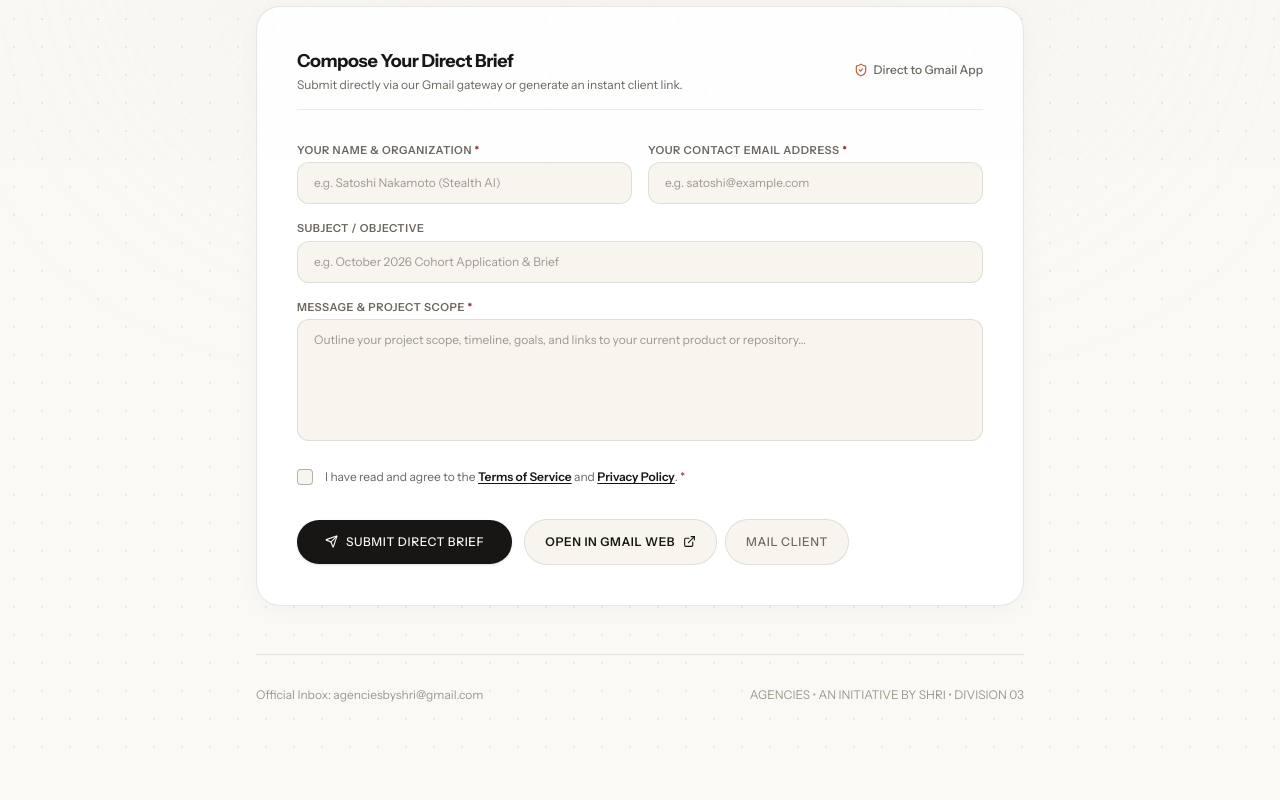
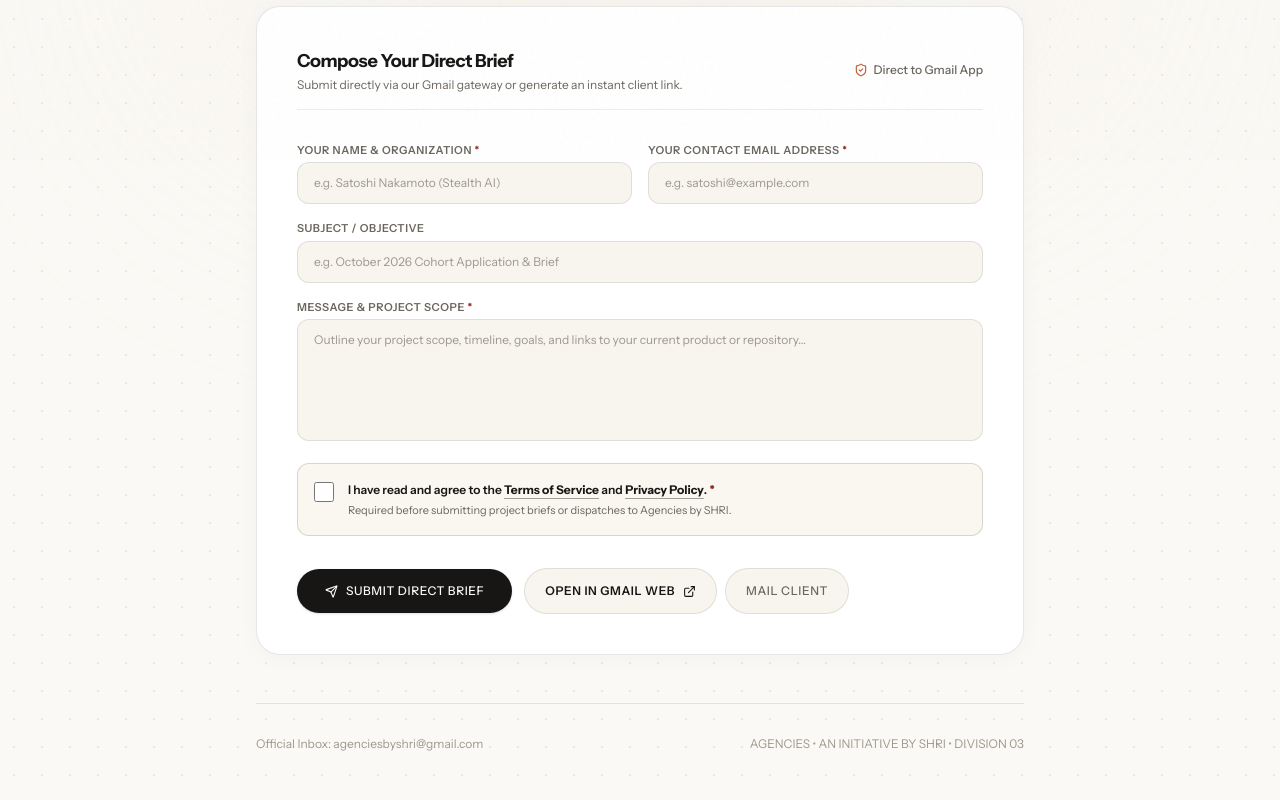
Before and after one commit to anayrajtiwari/agencies, a Next.js app: page /contact in a window 1280 px wide. Shown: the part 639-1439 px from the top of the page. Before the commit the page ends 1390 px from the top, so only its background shows below. Built offline with nearby package versions, Linux system fonts and the light colour scheme.

Commit message:
fix(contact): make terms & privacy agreement checkbox fully visible and add interactive consent modal

```diff
--- a/src/app/contact/page.tsx
+++ b/src/app/contact/page.tsx
@@ -14,6 +14,8 @@ export default function ContactPage() {
   const [message, setMessage] = useState("");
   const [honeypot, setHoneypot] = useState("");
   const [agreedToTerms, setAgreedToTerms] = useState(false);
+  const [showConsentModal, setShowConsentModal] = useState(false);
+  const [pendingAction, setPendingAction] = useState<"submit" | "gmail" | "mailto" | null>(null);
 
   const [isSubmitting, setIsSubmitting] = useState(false);
   const [submitStatus, setSubmitStatus] = useState<"idle" | "success" | "error">("idle");
@@ -37,29 +39,7 @@ export default function ContactPage() {
     return `https://mail.google.com/mail/?view=cm&fs=1&to=${emailAddress}&su=${encodedSubject}&body=${encodeURIComponent(fullBody)}`;
   };
 
-  const handleExternalClick = (e: React.MouseEvent<HTMLAnchorElement>) => {
-    if (!agreedToTerms) {
-      e.preventDefault();
-      setSubmitStatus("error");
-      setStatusMessage("Please agree to the Terms of Service and Privacy Policy before opening your email client.");
-    }
-  };
-
-  const handleSubmit = async (e: React.FormEvent) => {
-    e.preventDefault();
-
-    if (!name.trim() || !email.trim() || !message.trim()) {
-      setSubmitStatus("error");
-      setStatusMessage("Please provide your name, contact email, and project overview.");
-      return;
-    }
-
-    if (!agreedToTerms) {
-      setSubmitStatus("error");
-      setStatusMessage("Please agree to the Terms of Service and Privacy Policy before dispatching your brief.");
-      return;
-    }
-
+  const executeSubmit = async (hasAgreed = agreedToTerms) => {
     setIsSubmitting(true);
     setSubmitStatus("idle");
     setStatusMessage("");
@@ -74,7 +54,7 @@ export default function ContactPage() {
           subject: subject || "October 2026 Cohort Application & Brief",
           message,
           honeypot,
-          agreedToTerms: true,
+          agreedToTerms: hasAgreed,
         }),
       });
 
@@ -95,6 +75,32 @@ export default function ContactPage() {
     } finally {
       setIsSubmitting(false);
     }
+  };
+
+  const handleExternalClick = (e: React.MouseEvent<HTMLAnchorElement>, type: "gmail" | "mailto") => {
+    if (!agreedToTerms) {
+      e.preventDefault();
+      setPendingAction(type);
+      setShowConsentModal(true);
+    }
+  };
+
+  const handleSubmit = async (e: React.FormEvent) => {
+    e.preventDefault();
+
+    if (!name.trim() || !email.trim() || !message.trim()) {
+      setSubmitStatus("error");
+      setStatusMessage("Please provide your name, contact email, and project overview.");
+      return;
+    }
+
+    if (!agreedToTerms) {
+      setPendingAction("submit");
+      setShowConsentModal(true);
+      return;
+    }
+
+    await executeSubmit(true);
   };
 
   return (
@@ -298,13 +304,16 @@ export default function ContactPage() {
                     className="w-full bg-[#F7F5EE] border border-[#171614]/10 rounded-xl px-4 py-3 text-xs text-[#171614] placeholder-[#9E988D] focus:outline-none focus:border-[#171614] transition-colors resize-none"
                   />
                 </div>
-                {/* Consent to Terms & Privacy */}
-                <div className="pt-1">
-                  <label className="flex items-start gap-3 cursor-pointer select-none group">
-                    <div className="relative flex items-center justify-center mt-0.5 shrink-0">
+                {/* Prominent Visible Terms & Privacy Checkbox Card */}
+                <div className={`p-4 rounded-xl border transition-all ${
+                  !agreedToTerms && submitStatus === "error" && statusMessage.includes("Terms")
+                    ? "border-[#8A241C] bg-[#FDF2F0] ring-2 ring-[#8A241C]/20"
+                    : "border-[#171614]/15 bg-[#FAF7F0]"
+                }`}>
+                  <label className="flex items-start gap-3.5 cursor-pointer select-none">
                     <input
                       type="checkbox"
-                        required
+                      id="contact-form-terms-checkbox"
                       checked={agreedToTerms}
                       onChange={(e) => {
                         setAgreedToTerms(e.target.checked);
@@ -313,25 +322,16 @@ export default function ContactPage() {
                           setStatusMessage("");
                         }
                       }}
-                        className="sr-only peer"
+                      className="w-5 h-5 mt-0.5 rounded cursor-pointer accent-[#171614] text-[#171614] border-2 border-[#171614] shrink-0"
                     />
-                      <div
-                        className={`w-4 h-4 rounded border transition-all flex items-center justify-center ${
-                          agreedToTerms
-                            ? "bg-[#171614] border-[#171614]"
-                            : "border-[#171614]/30 bg-[#F7F5EE] group-hover:border-[#171614]"
-                        }`}
-                      >
-                        {agreedToTerms && <Check size={11} className="text-[#FBF9F5] stroke-[3]" />}
-                      </div>
-                    </div>
-                    <span className="text-xs font-sans text-[#6B665E] leading-relaxed">
+                    <div className="text-xs font-sans text-[#171614] leading-relaxed">
+                      <span className="font-semibold text-[#171614]">
                         I have read and agree to the{" "}
                         <Link
                           href="/terms"
                           target="_blank"
                           rel="noopener noreferrer"
-                        className="font-semibold text-[#171614] underline underline-offset-2 hover:text-[#C25E38] transition-colors"
+                          className="font-bold underline underline-offset-4 decoration-[#171614]/40 hover:decoration-[#171614] hover:text-[#C25E38] transition-colors"
                         >
                           Terms of Service
                         </Link>{" "}
@@ -340,12 +340,17 @@ export default function ContactPage() {
                           href="/privacy"
                           target="_blank"
                           rel="noopener noreferrer"
-                        className="font-semibold text-[#171614] underline underline-offset-2 hover:text-[#C25E38] transition-colors"
+                          className="font-bold underline underline-offset-4 decoration-[#171614]/40 hover:decoration-[#171614] hover:text-[#C25E38] transition-colors"
                         >
                           Privacy Policy
                         </Link>
-                      . <span className="text-[#8A241C]">*</span>
-                    </span>
+                        .
+                      </span>{" "}
+                      <span className="text-[#8A241C] font-bold">*</span>
+                      <p className="text-[11px] text-[#6B665E] mt-0.5">
+                        Required before submitting project briefs or dispatches to Agencies by SHRI.
+                      </p>
+                    </div>
                   </label>
                 </div>
               </div>
@@ -366,7 +371,7 @@ export default function ContactPage() {
                     href={getGmailWebUrl()}
                     target="_blank"
                     rel="noopener noreferrer"
-                    onClick={handleExternalClick}
+                    onClick={(e) => handleExternalClick(e, "gmail")}
                     className="flex-1 sm:flex-none inline-flex items-center justify-center gap-2 bg-[#F7F5EE] border border-[#171614]/10 text-[#171614] font-sans font-semibold text-xs tracking-wider uppercase px-5 py-3.5 rounded-full hover:bg-[#EDE8DC] transition-all cursor-pointer min-h-[44px]"
                   >
                     <span>Open in Gmail Web</span>
@@ -375,7 +380,7 @@ export default function ContactPage() {
 
                   <a
                     href={getMailtoUrl()}
-                    onClick={handleExternalClick}
+                    onClick={(e) => handleExternalClick(e, "mailto")}
                     className="flex-1 sm:flex-none inline-flex items-center justify-center gap-2 bg-[#F7F5EE] border border-[#171614]/10 text-[#6B665E] hover:text-[#171614] font-sans font-medium text-xs tracking-wider uppercase px-5 py-3.5 rounded-full hover:bg-[#EDE8DC] transition-all cursor-pointer min-h-[44px]"
                   >
                     <span>Mail Client</span>
@@ -387,6 +392,88 @@ export default function ContactPage() {
 
         </div>
 
+        {/* Consent Modal Dialog when user clicks Send before checking */}
+        {showConsentModal && (
+          <div className="fixed inset-0 z-50 flex items-center justify-center p-4 bg-black/60 backdrop-blur-xs">
+            <div className="bg-[#FAF7F0] border-2 border-[#171614] rounded-2xl max-w-md w-full p-6 sm:p-7 shadow-2xl space-y-5 text-[#171614] relative">
+              <div className="flex items-center gap-2.5 text-[#C25E38]">
+                <ShieldCheck size={22} />
+                <h3 className="font-serif text-xl font-normal tracking-tight text-[#171614]">
+                  Agreement Required
+                </h3>
+              </div>
+
+              <p className="text-xs font-sans text-[#6B665E] leading-relaxed">
+                Before your project brief is dispatched to the Agencies Directorate inbox, please confirm that you agree to our engagement protocols and data governance:
+              </p>
+
+              <div className="p-3.5 rounded-xl bg-[#FFFFFF] border border-[#171614]/15 flex items-start gap-3">
+                <input
+                  type="checkbox"
+                  id="modal-consent-checkbox"
+                  checked={agreedToTerms}
+                  onChange={(e) => setAgreedToTerms(e.target.checked)}
+                  className="w-5 h-5 mt-0.5 rounded cursor-pointer accent-[#171614] text-[#171614] border-2 border-[#171614] shrink-0"
+                />
+                <label htmlFor="modal-consent-checkbox" className="text-xs font-sans text-[#171614] leading-relaxed cursor-pointer select-none">
+                  I agree to the{" "}
+                  <Link
+                    href="/terms"
+                    target="_blank"
+                    rel="noopener noreferrer"
+                    className="font-bold underline underline-offset-2 hover:text-[#C25E38] transition-colors"
+                  >
+                    Terms of Service
+                  </Link>{" "}
+                  and{" "}
+                  <Link
+                    href="/privacy"
+                    target="_blank"
+                    rel="noopener noreferrer"
+                    className="font-bold underline underline-offset-2 hover:text-[#C25E38] transition-colors"
+                  >
+                    Privacy Policy
+                  </Link>
+                  . <span className="text-[#8A241C]">*</span>
+                </label>
+              </div>
+
+              <div className="flex flex-col sm:flex-row items-stretch sm:items-center gap-3 pt-2">
+                <button
+                  type="button"
+                  onClick={async () => {
+                    setAgreedToTerms(true);
+                    setShowConsentModal(false);
+                    if (pendingAction === "submit") {
+                      await executeSubmit(true);
+                    } else if (pendingAction === "gmail") {
+                      window.open(getGmailWebUrl(), "_blank", "noopener,noreferrer");
+                    } else if (pendingAction === "mailto") {
+                      window.location.href = getMailtoUrl();
+                    }
+                    setPendingAction(null);
+                  }}
+                  className="flex-1 inline-flex items-center justify-center gap-2 bg-[#171614] hover:bg-[#2E2C28] text-[#FBF9F5] font-sans font-medium text-xs tracking-wider uppercase px-6 py-3.5 rounded-full transition-all shadow-sm cursor-pointer"
+                >
+                  <Check size={14} />
+                  <span>I Agree &amp; Send</span>
+                </button>
+
+                <button
+                  type="button"
+                  onClick={() => {
+                    setShowConsentModal(false);
+                    setPendingAction(null);
+                  }}
+                  className="px-5 py-3.5 rounded-full border border-[#171614]/20 text-[#6B665E] hover:text-[#171614] hover:bg-[#EDE8DC] font-sans font-medium text-xs tracking-wider uppercase transition-colors cursor-pointer"
+                >
+                  Cancel
+                </button>
+              </div>
+            </div>
+          </div>
+        )}
+
         {/* Operating Principles Footer Bar */}
         <div className="text-center pt-8 border-t border-[#171614]/10 text-xs font-sans text-[#9E988D] flex flex-col sm:flex-row items-center justify-between gap-4">
           <span>Official Inbox: agenciesbyshri@gmail.com</span>
```
Lines whose indentation alone changed are shown as unchanged.
